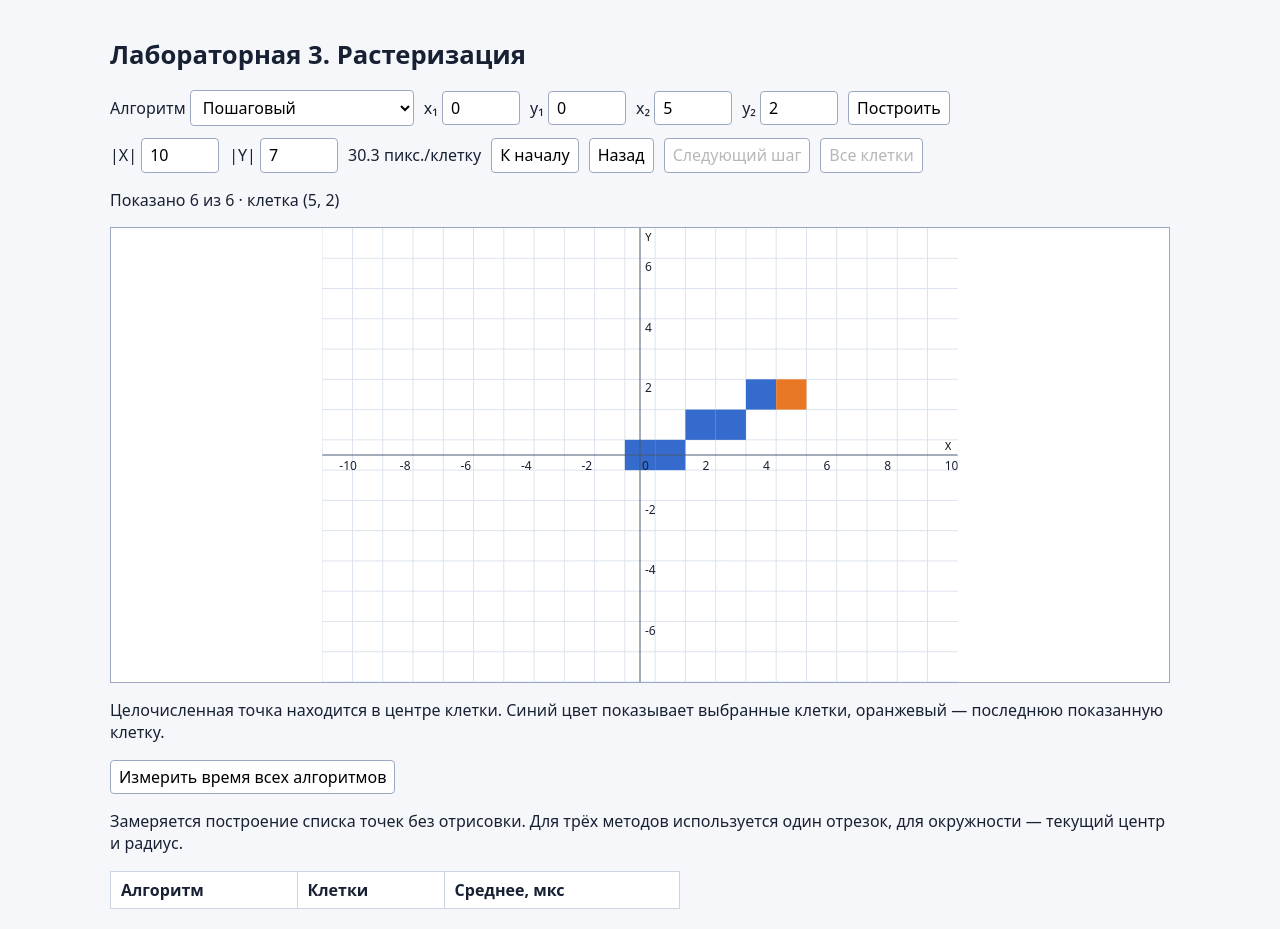
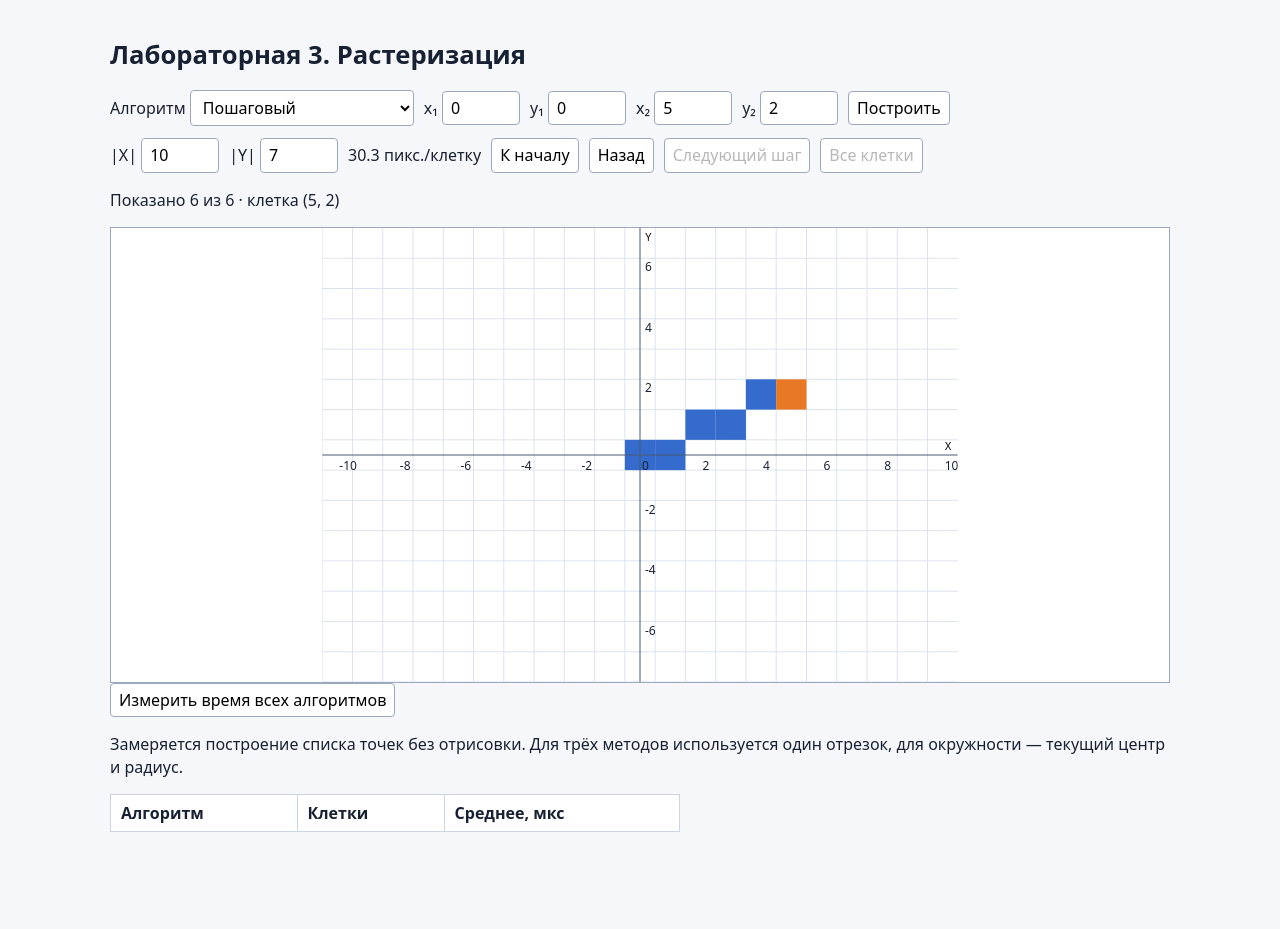
Before and after one commit to architectmikita/cg, a plain HTML site: page lab03/public/index.html in a window 1280 px wide. After the commit the page ends 852 px from the top, so only its background shows below. Drawn offline with Linux system fonts and the light colour scheme.

Commit message:
update 3

```diff
--- a/lab03/public/index.html
+++ b/lab03/public/index.html
@@ -34,7 +34,6 @@
 </div>
 <p id="progress" aria-live="polite"></p>
 <canvas id="grid" aria-label="Координатная сетка и клетки растрового примитива"></canvas>
-<p>Целочисленная точка находится в центре клетки. Синий цвет показывает выбранные клетки, оранжевый — последнюю показанную клетку.</p>
 <button id="measure">Измерить время всех алгоритмов</button>
 <p>Замеряется построение списка точек без отрисовки. Для трёх методов используется один отрезок, для окружности — текущий центр и радиус.</p>
 <table>
```
Also changed, not shown: 1 other file.
